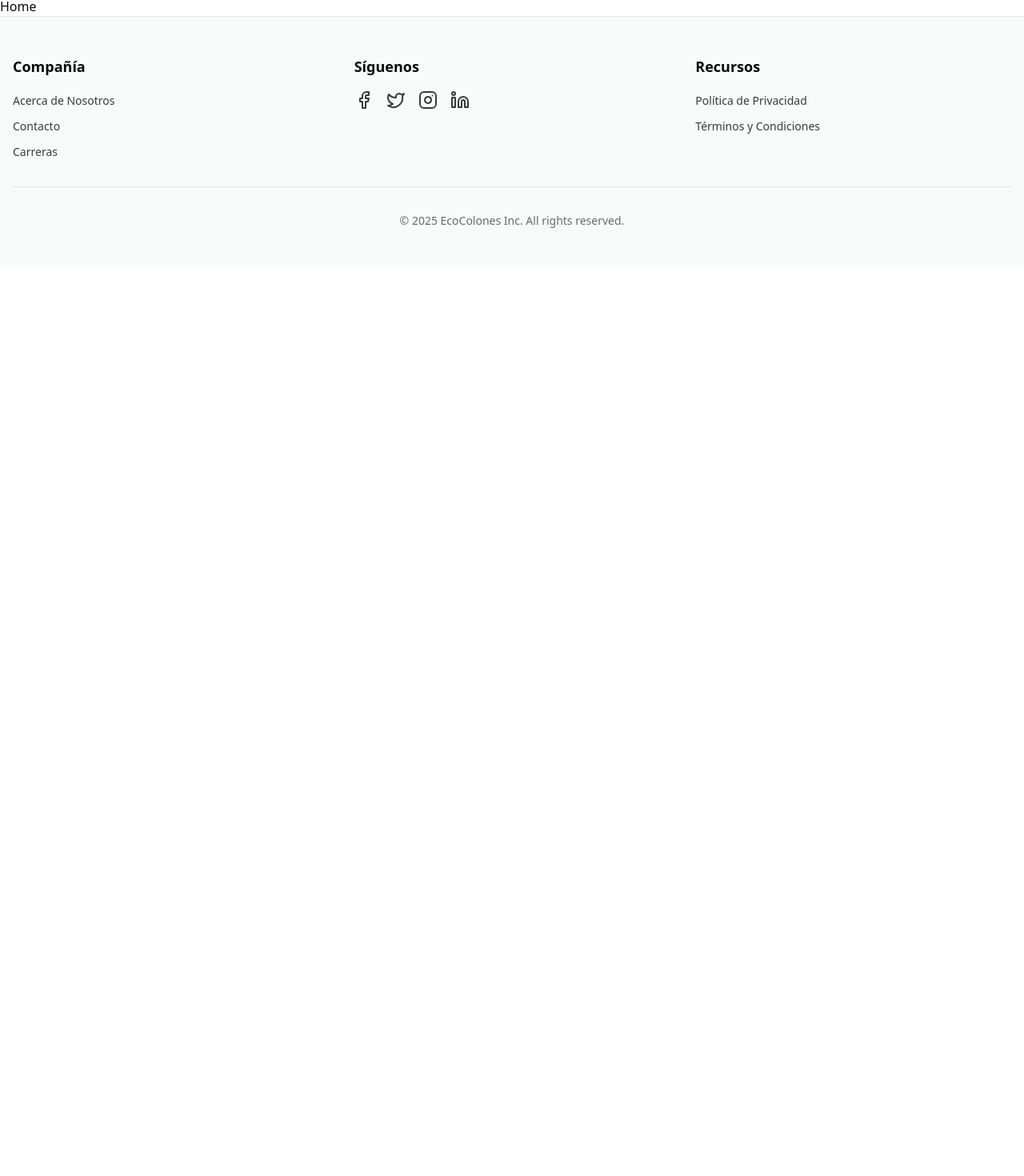
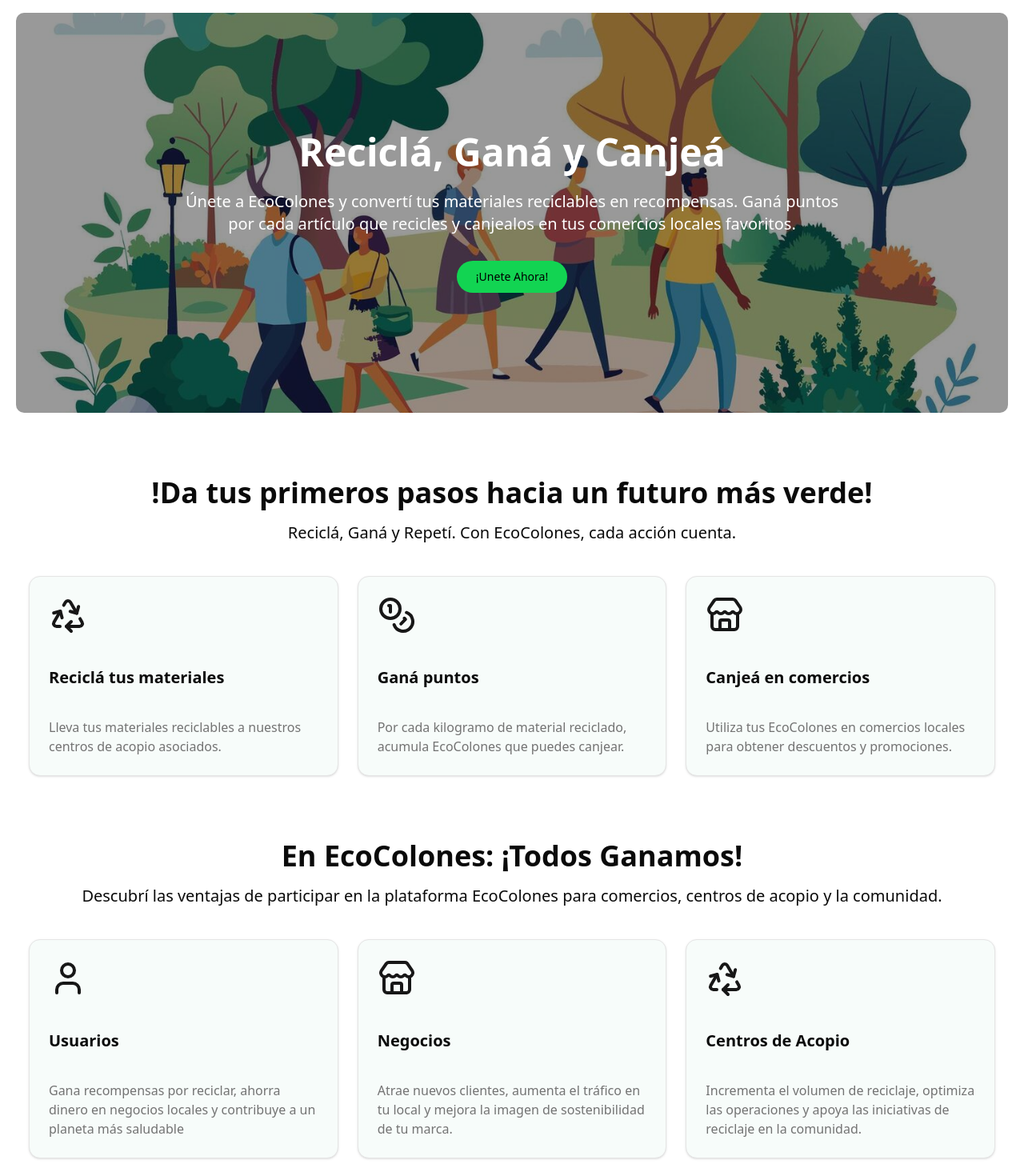
Before and after one commit to EcoColonesInc/EcoColones, a Next.js app: page / in a window 1280 px wide. Shown: the part 69-1539 px from the top of the page at 80% size. Before the commit the page ends 800 px from the top, so only its background shows below. Built offline with nearby package versions, Linux system fonts and the light colour scheme; no server answers.

Commit message:
feat: Revamp Home page layout with new sections, add mobile navigation, and update card styles

```diff
--- a/app/page.tsx
+++ b/app/page.tsx
@@ -1,8 +1,85 @@
+import { Card } from "@/components/ui/card";
+import { Button } from "@/components/ui/button";
+import { Recycle, Coins, Store, User } from "lucide-react";
+
 
 export default function Home() {
   return (
-    <div>
-      <h1>Home</h1>
+    <div className="space-y-12 md:space-y-20 m-2 sm:m-5">
+      {/* Hero Section with Background */}
+      <div
+        className="relative min-h-[300px] sm:min-h-[400px] md:min-h-[500px] flex items-center justify-center bg-cover bg-center rounded-lg overflow-hidden"
+        style={{ backgroundImage: 'url(backgrounds/home.jpg)' }}
+      >
+        <div className="absolute inset-0 bg-black/40"></div>
+        <div className="relative z-10 text-center text-white px-4 sm:px-6 max-w-4xl mx-auto">
+          <h1 className="text-3xl sm:text-4xl md:text-5xl font-bold mb-4 sm:mb-6">Reciclá, Ganá y Canjeá</h1>
+          <p className="text-base sm:text-lg md:text-xl">Únete a EcoColones y convertí tus materiales reciclables en recompensas. Ganá puntos por cada artículo que recicles y canjealos en tus comercios locales favoritos.</p>
+          <Button variant="default" size="lg" className="mt-6 sm:mt-8 rounded-4xl">¡Unete Ahora!</Button>
+        </div>
+      </div>
+
+      <div className="container mx-auto px-4 space-y-12 md:space-y-20">
+      {/* Cómo funciona SECTION */}
+      <div id="about">
+        <div className="text-center mb-8 md:mb-10">
+          <h2 className="text-2xl sm:text-3xl md:text-4xl font-bold mb-3 sm:mb-4">!Da tus primeros pasos hacia un futuro más verde!</h2>
+          <p className="text-base sm:text-lg md:text-xl">Reciclá, Ganá y Repetí. Con EcoColones, cada acción cuenta.</p>
+        </div>
+        <div className="grid grid-cols-1 md:grid-cols-3 gap-4 sm:gap-6">
+          <Card className="h-full p-6 hover:shadow-lg transition-shadow">
+            <Recycle className="mb-4 size-12 text-primary" />
+            <h3 className="text-xl font-bold mb-3">Reciclá tus materiales</h3>
+            <p className="text-muted-foreground">Lleva tus materiales reciclables a nuestros centros de acopio asociados.</p>
+          </Card>
+          <Card className="h-full p-6 hover:shadow-lg transition-shadow">
+            <Coins className="mb-4 size-12 text-primary" />
+            <h3 className="text-xl font-bold mb-3">Ganá puntos</h3>
+            <p className="text-muted-foreground">Por cada kilogramo de material reciclado, acumula EcoColones que puedes canjear.</p>
+          </Card>
+          <Card className="h-full p-6 hover:shadow-lg transition-shadow">
+            <Store className="mb-4 size-12 text-primary" />
+            <h3 className="text-xl font-bold mb-3">Canjeá en comercios</h3>
+            <p className="text-muted-foreground">Utiliza tus EcoColones en comercios locales para obtener descuentos y promociones.</p>
+          </Card>
+        </div>
+
+
+      </div>
+
+      {/* Por que unirse SECTION */}
+      <div>
+        <div className="text-center mb-8 md:mb-10">
+          <h2 className="text-2xl sm:text-3xl md:text-4xl font-bold mb-3 sm:mb-4">En EcoColones: ¡Todos Ganamos!</h2>
+          <p className="text-base sm:text-lg md:text-xl">Descubrí las ventajas de participar en la plataforma EcoColones para comercios, centros de acopio y la comunidad.</p>
+        </div>
+        <div className="grid grid-cols-1 md:grid-cols-3 gap-4 sm:gap-6">
+          <Card className="h-full p-6 hover:shadow-lg transition-shadow">
+            <User className="mb-4 size-12 text-primary" />
+            <h3 className="text-xl font-bold mb-3">Usuarios</h3>
+            <p className="text-muted-foreground">Gana recompensas por reciclar, ahorra dinero en negocios locales y contribuye a un planeta más saludable</p>
+          </Card>
+          <Card className="h-full p-6 hover:shadow-lg transition-shadow">
+            <Store className="mb-4 size-12 text-primary" />
+            <h3 className="text-xl font-bold mb-3">Negocios</h3>
+            <p className="text-muted-foreground">Atrae nuevos clientes, aumenta el tráfico en tu local y mejora la imagen de sostenibilidad de tu marca.</p>
+          </Card>
+          <Card className="h-full p-6 hover:shadow-lg transition-shadow">
+            <Recycle className="mb-4 size-12 text-primary" />
+            <h3 className="text-xl font-bold mb-3">Centros de Acopio</h3>
+            <p className="text-muted-foreground">Incrementa el volumen de reciclaje, optimiza las operaciones y apoya las iniciativas de reciclaje en la comunidad.</p>
+          </Card>
+        </div>
+      </div>
+
+      {/* READY TO JOIN SECTION */}
+      <div className="py-12 px-6 text-center">
+        <h2 className="text-2xl sm:text-3xl md:text-4xl font-bold mb-4">¿Listo para hacer la diferencia?</h2>
+        <p>Registrate en EcoColones hoy y comenzá a ganar recompensas por tus esfuerzos en el cuidado al planeta.</p>
+        <Button variant="default" size="lg" className="mt-6 sm:mt-8 rounded-4xl">¡Unete Ahora!</Button>
+      </div>
     </div>
+  </div>
+
   );
 }
--- a/components/navbar.tsx
+++ b/components/navbar.tsx
@@ -5,16 +5,27 @@ import Image from "next/image";
 import { Button } from "@/components/ui/button";
 import { useAuth } from "@/contexts/AuthProvider";
 import { useRouter } from "next/navigation";
+import { Menu, X } from "lucide-react";
+import { useState } from "react";
 
 import { LANDING_PAGE_ROUTES } from "@/config/routes";
 
 export function Navbar() {
   const { user, signOut } = useAuth();
   const router = useRouter();
+  const [isMenuOpen, setIsMenuOpen] = useState(false);
 
   const handleSignOut = async () => {
     await signOut();
     router.push("/login");
+  }
+
+  const toggleMenu = () => {
+    setIsMenuOpen(!isMenuOpen);
+  }
+
+  const closeMenu = () => {
+    setIsMenuOpen(false);
   }
 
   return (
@@ -26,8 +37,8 @@ export function Navbar() {
           <div className="font-bold text-xl text-primary">EcoColones</div>
         </Link>
 
-        {/* Navigation Links */}
-        <div className="flex items-center space-x-6">
+        {/* Desktop Navigation Links */}
+        <div className="hidden lg:flex items-center space-x-6">
           <Link
             href={LANDING_PAGE_ROUTES.HOME}
             className="text-sm font-medium text-foreground/80 hover:text-foreground transition-colors"
@@ -61,9 +72,64 @@ export function Navbar() {
               <Button variant="default" size="sm">Ingresar</Button>
             </Link>
           )}
+        </div>
 
+        {/* Mobile Menu Button */}
+        <button
+          onClick={toggleMenu}
+          className="lg:hidden p-2 text-foreground hover:text-foreground/80 transition-colors"
+          aria-label="Toggle menu"
+        >
+          {isMenuOpen ? <X className="size-6" /> : <Menu className="size-6" />}
+        </button>
+      </div>
+
+      {/* Mobile Menu */}
+      {isMenuOpen && (
+        <div className="lg:hidden border-t" style={{ backgroundColor: '#F7FCFA' }}>
+          <div className="container mx-auto px-4 py-4 flex flex-col space-y-4">
+            <Link
+              href={LANDING_PAGE_ROUTES.HOME}
+              className="text-sm font-medium text-foreground/80 hover:text-foreground transition-colors"
+              onClick={closeMenu}
+            >
+              Inicio
+            </Link>
+            <Link
+              href={LANDING_PAGE_ROUTES.AFFILIATES}
+              className="text-sm font-medium text-foreground/80 hover:text-foreground transition-colors"
+              onClick={closeMenu}
+            >
+              Comercios Afiliados
+            </Link>
+            <Link
+              href={LANDING_PAGE_ROUTES.CENTERS}
+              className="text-sm font-medium text-foreground/80 hover:text-foreground transition-colors"
+              onClick={closeMenu}
+            >
+              Centros de Acopio
+            </Link>
+            <Link
+              href={LANDING_PAGE_ROUTES.ABOUT}
+              className="text-sm font-medium text-foreground/80 hover:text-foreground transition-colors"
+              onClick={closeMenu}
+            >
+              ¿Cómo Funciona?
+            </Link>
+
+            {/* Mobile Auth Buttons */}
+            {user ? (
+              <Button variant="default" size="sm" onClick={() => { handleSignOut(); closeMenu(); }} className="w-full">
+                Cerrar Sesión
+              </Button>
+            ) : (
+              <Link href="/login" onClick={closeMenu}>
+                <Button variant="default" size="sm" className="w-full">Ingresar</Button>
+              </Link>
+            )}
+          </div>
         </div>
-      </div>
+      )}
     </nav>
   );
 }
--- a/components/ui/card.tsx
+++ b/components/ui/card.tsx
@@ -7,7 +7,7 @@ function Card({ className, ...props }: React.ComponentProps<"div">) {
     <div
       data-slot="card"
       className={cn(
-        "bg-card text-card-foreground flex flex-col gap-6 rounded-xl border py-6 shadow-sm",
+        "text-card-foreground flex flex-col gap-6 rounded-xl border py-6 shadow-sm bg-[#F7FCFA]",
         className
       )}
       {...props}
--- /dev/null
+++ b/config/business.ts
@@ -0,0 +1,3 @@
+const colors = {
+    primary: "#F7FCFA",
+};
```
Also changed, not shown: public/backgrounds/home.jpg (added).
